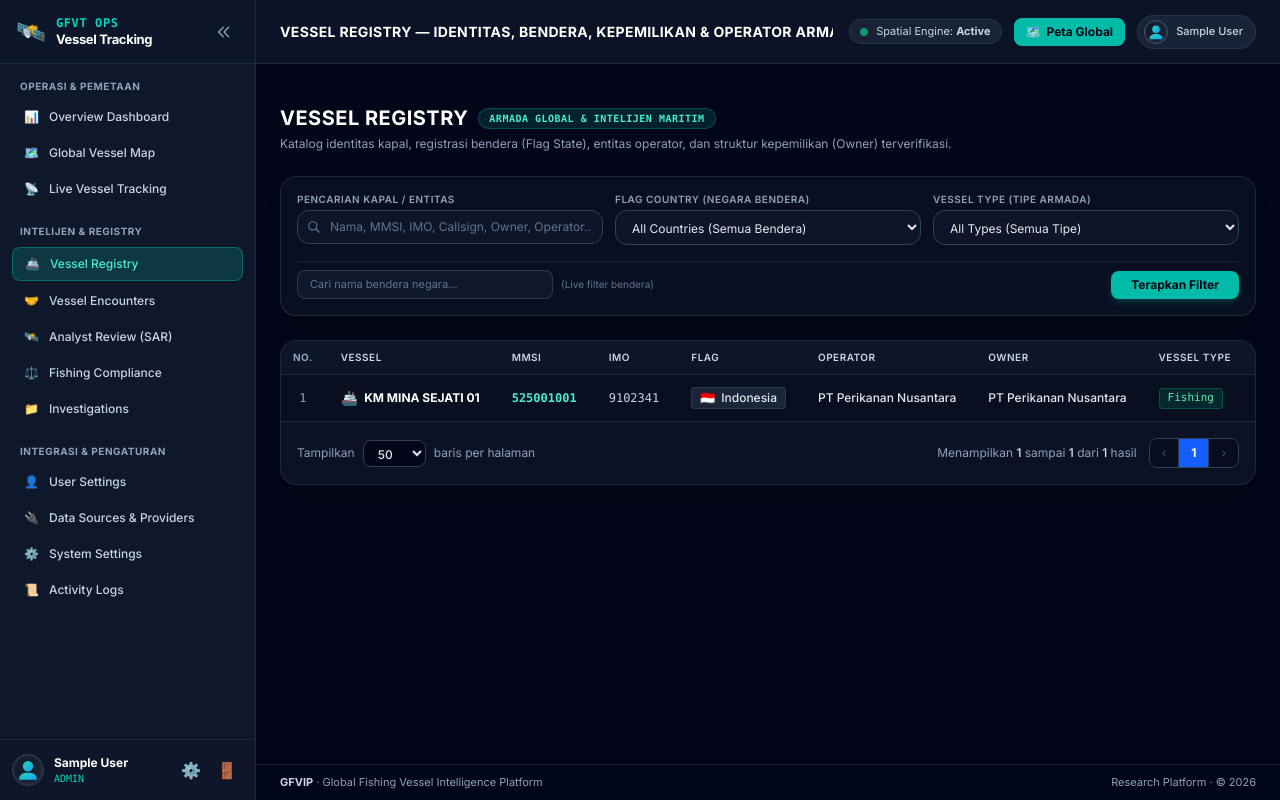
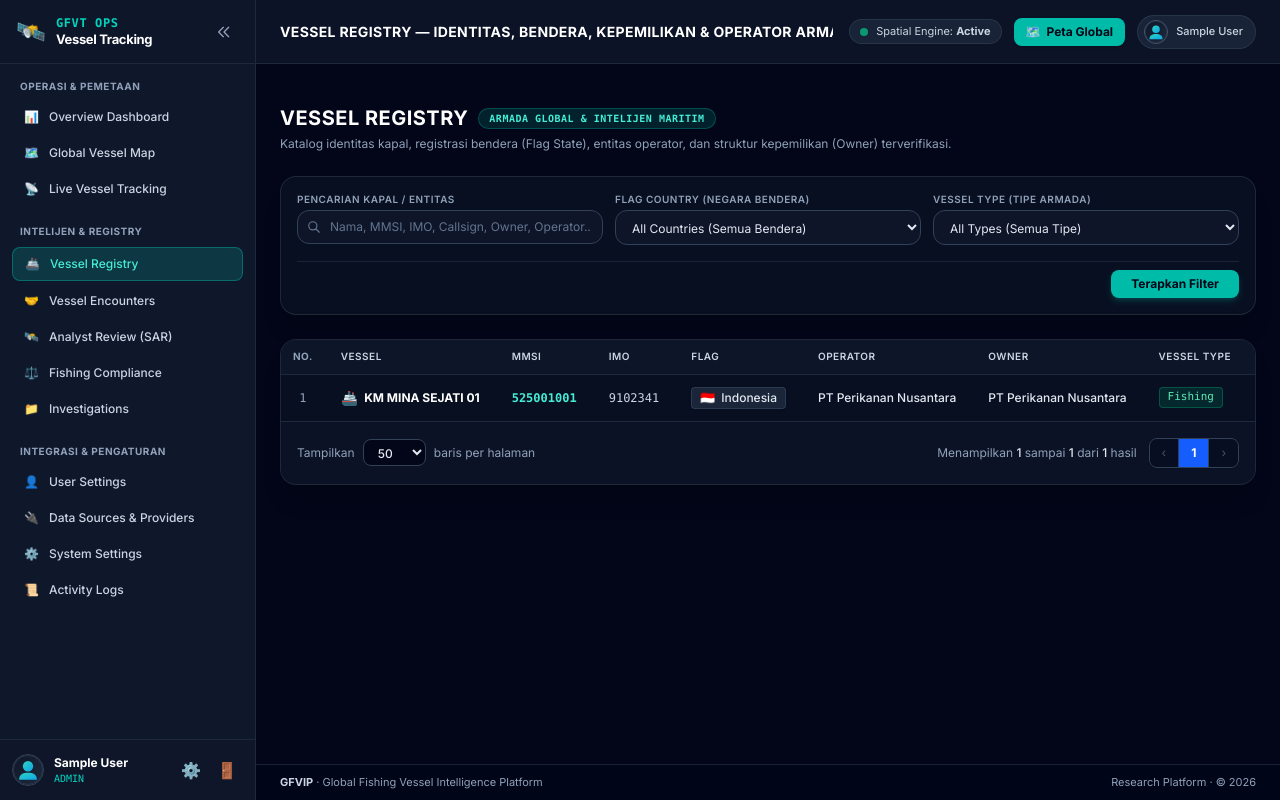
Before and after one commit to ametatjeh/Global-Fishing-Vessel-Platform, a Laravel app: page /vessels in a window 1280 px wide. Run offline with Laravel 12, Linux system fonts and the light colour scheme; the visitor is signed in with stand-in values (Sample User, id 1); data comes from the database, SQL or seed files in the repository; data that the repository does not hold is empty; style sheets or scripts are compiled from the project's sources; parts of the project's set-up code (start-up, migrations or seed data) failed here and were passed over; some libraries are stand-ins or nearby versions.

Commit message:
refactor(vessels): remove quick country search input and live filter script from registry page

```diff
--- a/resources/views/vessels/index.blade.php
+++ b/resources/views/vessels/index.blade.php
@@ -101,16 +101,8 @@
                 </div>
             </div>
 
-            <!-- Filter Controls and Quick Country Search -->
-            <div class="flex flex-col sm:flex-row items-stretch sm:items-center justify-between gap-3 pt-2 border-t border-slate-800/80 text-xs">
-                <div class="flex items-center gap-2">
-                    <input type="text" id="quickCountryFilter" placeholder="Cari nama bendera negara..."
-                        class="w-full sm:w-64 px-3 py-1.5 rounded-lg bg-slate-900 border border-slate-700/80 text-slate-300 placeholder-slate-500 focus:outline-none focus:border-teal-400 text-[11px]"
-                        title="Ketik untuk memfilter daftar opsi bendera negara pada dropdown">
-                    <span class="text-[10px] text-slate-500 hidden sm:inline">(Live filter bendera)</span>
-                </div>
-
-                <div class="flex items-center gap-2 justify-end">
+            <!-- Filter Actions -->
+            <div class="flex items-center justify-end gap-2 pt-2 border-t border-slate-800/80 text-xs">
                 @if($activeFiltersCount > 0)
                 <a href="{{ route('vessels.index') }}" class="px-3.5 py-1.5 rounded-lg bg-slate-800 hover:bg-slate-700 text-slate-300 border border-slate-700 text-xs font-semibold transition">
                     Reset Filters
@@ -119,7 +111,6 @@
                 <button type="submit" class="px-5 py-1.5 rounded-lg bg-teal-500 hover:bg-teal-400 text-slate-950 text-xs font-bold transition shadow-md shadow-teal-500/20">
                     Terapkan Filter
                 </button>
-                </div>
             </div>
         </form>
     </div>
@@ -275,54 +266,4 @@
     </div>
 
 </div>
-
-<!-- Client-side Interactive Search Script for Country Dropdowns -->
-<script>
-document.addEventListener('DOMContentLoaded', function () {
-    const searchInput = document.getElementById('quickCountryFilter');
-    if (!searchInput) return;
-
-    const dropdownIds = ['flag_country'];
-    const dropdowns = dropdownIds.map(id => document.getElementById(id)).filter(Boolean);
-
-    // Store original options for filtering
-    const originalOptions = dropdowns.map(dd => {
-        return Array.from(dd.options).map(opt => ({
-            value: opt.value,
-            text: opt.text,
-            selected: opt.selected
-        }));
-    });
-
-    searchInput.addEventListener('input', function (e) {
-        const query = e.target.value.toLowerCase().trim();
-
-        dropdowns.forEach((dd, idx) => {
-            const list = originalOptions[idx];
-            const currentValue = dd.value;
-
-            // Clear current options
-            dd.innerHTML = '';
-
-            list.forEach(item => {
-                // Always keep default empty option and unknown option visible, or matching items
-                const isMatch = item.value === '' ||
-                                item.value === 'unknown' ||
-                                item.text.toLowerCase().includes(query) ||
-                                item.value.toLowerCase().includes(query);
-
-                if (isMatch) {
-                    const opt = document.createElement('option');
-                    opt.value = item.value;
-                    opt.text = item.text;
-                    if (item.value === currentValue) {
-                        opt.selected = true;
-                    }
-                    dd.appendChild(opt);
-                }
-            });
-        });
-    });
-});
-</script>
 @endsection
```
Lines whose indentation alone changed are shown as unchanged.
